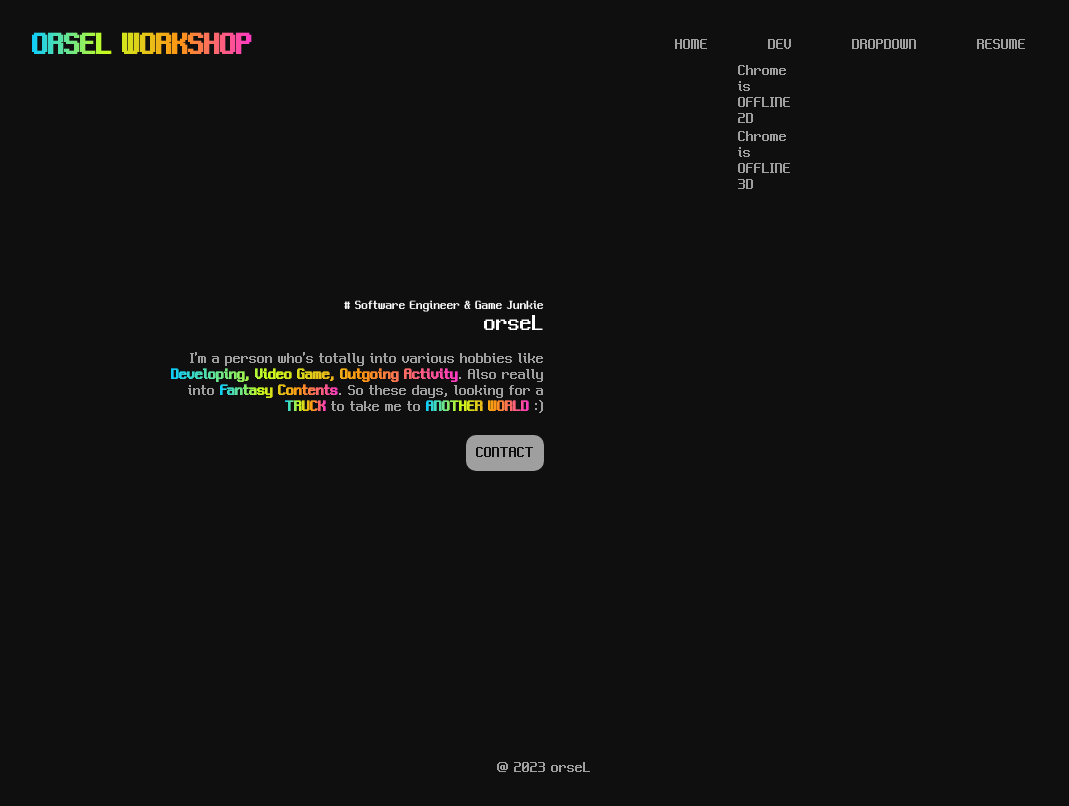
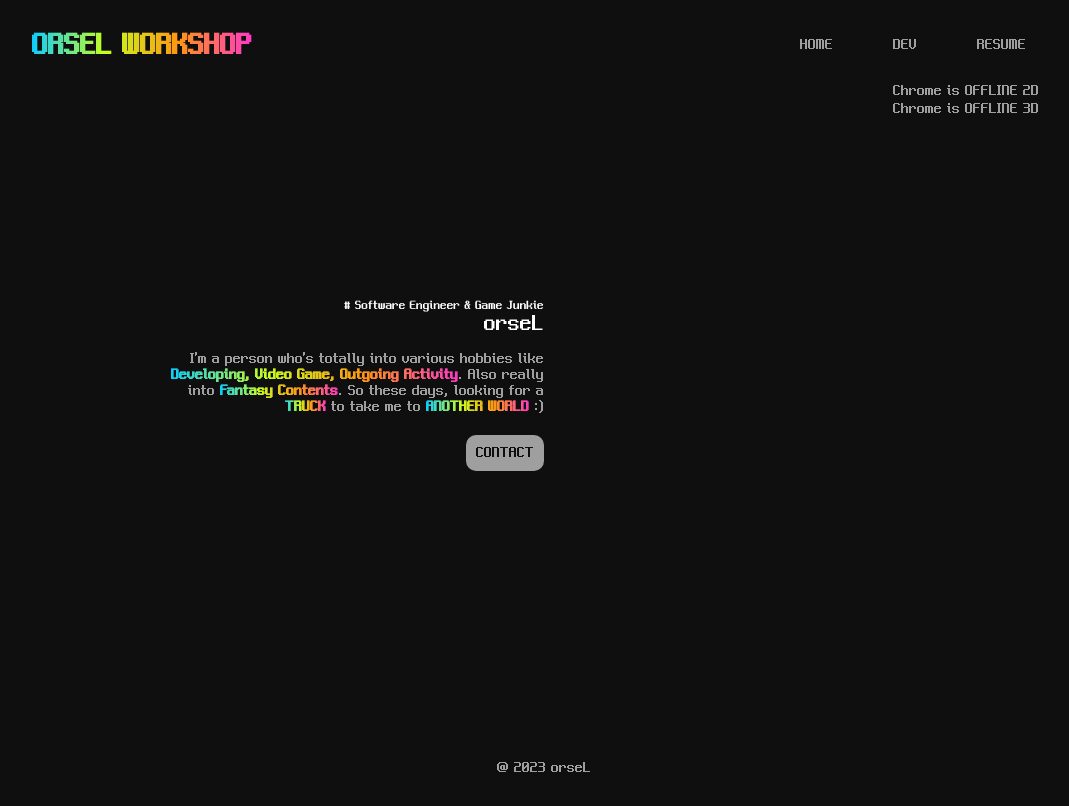
Before and after one commit to orselv99/orselv99.github.io, a React (Create React App) app: page / in a window 1280 px wide. Both pictures are taken after a click on the item "DEV". Shown: the whole page, without its empty margins (96-1165 px from the left). Built offline with nearby package versions, Linux system fonts and the light colour scheme.

Commit message:
dropdown

```diff
--- a/src/pages/contents/home.css
+++ b/src/pages/contents/home.css
@@ -33,6 +33,14 @@
 section {
   display: grid;
   align-items: center;
+
+    /* prevent drag */
+    -webkit-touch-callout: none;
+    -webkit-user-select: none;
+    -khtml-user-select: none;
+    -moz-user-select: none;
+    -ms-user-select: none;
+    user-select: none;
 }
 
 section #intro_text {
--- a/src/pages/footer.css
+++ b/src/pages/footer.css
@@ -3,4 +3,12 @@ footer {
   width: 100%;
   text-align: center;
   margin-bottom: 30px;
+
+    /* prevent drag */
+    -webkit-touch-callout: none;
+    -webkit-user-select: none;
+    -khtml-user-select: none;
+    -moz-user-select: none;
+    -ms-user-select: none;
+    user-select: none;
 }
--- a/src/pages/menu.css
+++ b/src/pages/menu.css
@@ -75,8 +75,6 @@ header h1 {
 
 /* main menu hover 시 */
 #menu_list li {
-  position: relative;
-  display: inline-block;
   cursor: pointer;
   background-color: transparent;
   border-bottom: 2px solid transparent;
@@ -90,7 +88,8 @@ header h1 {
 
 .menu_child {
   position: absolute;
-  margin: 10px 0 0 -30px;
+  text-align: center;
+  margin-top: 30px;
   z-index: 1;
 }
 
--- a/src/pages/menu.tsx
+++ b/src/pages/menu.tsx
@@ -1,4 +1,4 @@
-import React, { useEffect, useRef, useState } from 'react';
+import React, { createRef, useEffect, useMemo, useRef, useState } from 'react';
 import { useNavigate } from 'react-router-dom';
 import './menu.css';
 import { Home, ChromeIsOFFLINE2D, ChromeIsOFFLINE3D, Resume } from './contents';
@@ -33,22 +33,32 @@ export const MENUDATAS: MenuData[] = [
       },
     ]
   },
-  {
-    name: 'DROPDOWN',
-    path: '/dropdown',
-    children: [
-      {
-        name: 'Chrome is OFFLINE 2D',
-        path: '/cio.2d',
-        element: <ChromeIsOFFLINE2D />
-      },
-      {
-        name: 'Chrome is OFFLINE 3D',
-        path: '/cio.3d',
-        element: <ChromeIsOFFLINE3D />
-      },
-    ]
-  },
+  // {
+  //   name: 'DROPDOWN',
+  //   path: '/dropdown',
+  //   children: [
+  //     {
+  //       name: 'DROPDOWN TEST 1',
+  //       path: '/resume',
+  //       element: <Resume />
+  //     },
+  //     {
+  //       name: 'DROPDOWN TEST 2',
+  //       path: '/resume',
+  //       element: <Resume />
+  //     },
+  //     {
+  //       name: 'DROPDOWN TEST 3',
+  //       path: '/resume',
+  //       element: <Resume />
+  //     },
+  //     {
+  //       name: 'DROPDOWN TEST 4',
+  //       path: '/resume',
+  //       element: <Resume />
+  //     },
+  //   ]
+  // },
   {
     name: 'RESUME',
     path: '/resume',
@@ -66,33 +76,36 @@ interface MenuProps {
 
 export const Menu = (props: MenuProps) => {
   const [menudatas, setMenuDatas] = useState([] as MenuData[]);
-  const [submenu, setSubMenu] = useState('');
   const history = useNavigate();
 
   useEffect(() => {
     setMenuDatas(MENUDATAS);
   }, []);
 
-  // dropdown 메뉴가 펼쳐진 상태에서 focus 가 풀리면 메뉴 감추기
   const ref = useRef<HTMLLIElement>(null);
   useEffect(() => {
+    // dropdown 메뉴가 펼쳐진 상태에서 focus 가 풀리면 메뉴 감추기
     const focusOut = (e: MouseEvent) => {
-      const target = menudatas.map((value) => {
+      if ((e.target as Element).className.includes('menu_child_') === true) {
+        console.log('SUBMENU');
+      }
+      else {
+        setMenuDatas(menudatas.map((value) => {
           value.active = false;
           return value;
-      });
-      setMenuDatas(target);
+        }));
       }
+    }
+
     document.addEventListener('mousedown', focusOut);
     return () => document.removeEventListener('mousedown', focusOut);
-  }, [ref, menudatas]);
+  }, [menudatas]);
 
-  const onClickDropDown = (name: string) => {
-    const target = menudatas.map((value) => {
+  const onClickDropDown = (name: string, index: number) => {
+    setMenuDatas(menudatas.map((value) => {
       value.active = (value.name === name) ? true : false;
       return value;
-    });
-    setMenuDatas(target);
+    }));
   }
 
   const onClickLinkTo = async (path: string) => {
@@ -114,14 +127,15 @@ export const Menu = (props: MenuProps) => {
           // 하위메뉴가 있음
           if (value.children) {
             return (
-              <li className='menu_main' onClick={() => onClickDropDown(value.name)} key={`menu_${i}`}>
+              <div key={`menu_div_${i}`} >
+                <li className='menu_main' onClick={() => onClickDropDown(value.name, i)} key={`menu_${i}`} >
                   {value.name}
-                <div className='menu_child'>
+                  <div className='menu_child' >
                     <ul className={value.active ? 'menu_child_fade_in' : 'menu_child_fade_out'}>
                       {
                         (value.active === true) ?
                           value.children.map((child, j) => {
-                          return (<li onClick={() => onClickLinkTo(child.path)} key={`menu_child_${j}`}>{child.name}</li>);
+                            return (<li className={`menu_child_${j}`} onClick={() => onClickLinkTo(child.path)} key={`menu_child_${j}`}>{child.name}</li>);
                           })
                           :
                           null
@@ -129,6 +143,7 @@ export const Menu = (props: MenuProps) => {
                     </ul>
                   </div>
                 </li>
+              </div>
             );
           }
 
```
Lines whose indentation alone changed are shown as unchanged.
